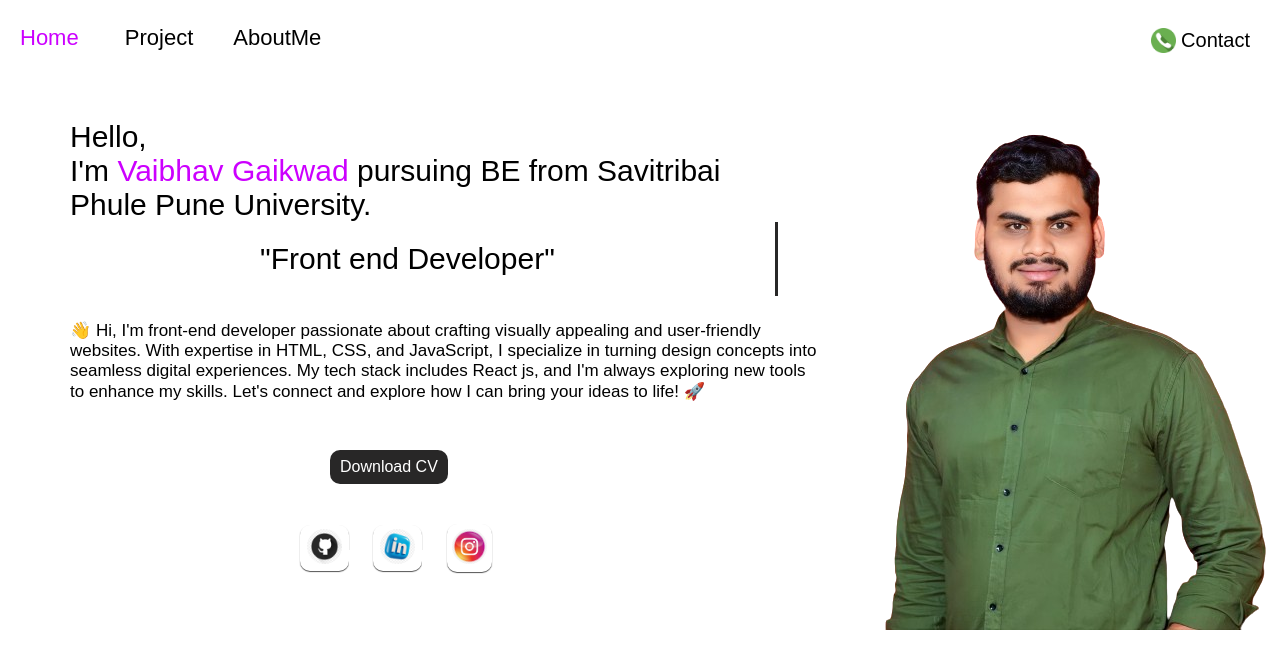
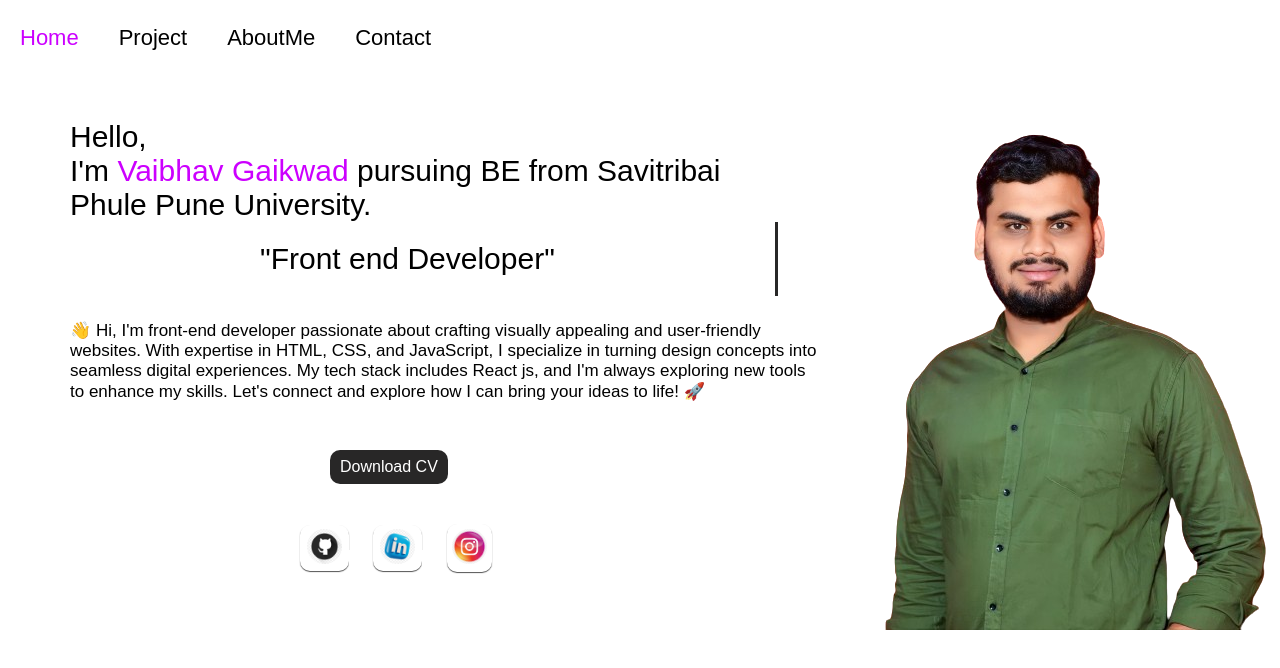
Before and after one commit to vaibhavgaikwad8476/Personal-portfolio, a React (Create React App) app: page / in a window 1280 px wide. Shown: the top 668 px of the page. Built offline with nearby package versions, Linux system fonts and the light colour scheme.

Commit message:
Update Navbar.js

```diff
--- a/src/Navbar/Navbar.js
+++ b/src/Navbar/Navbar.js
@@ -7,27 +7,11 @@ export default function Navbar() {
   return (
     <nav className='navbar'>
       <div className='div1'>
-      <NavLink className="nav-item" to="/"
-      // activeClass='active' spy={true} smooth={true} offset={-100} duration={500}
-      > Home</NavLink>
-
-      <NavLink to="/Project" className="nav-item"
-      // activeClass='active' spy={true} smooth={true} offset={-100} duration={500}
-      > Project</NavLink>
-
-      <NavLink to="/AboutMe" className="nav-item"
-      // activeClass='active' spy={true} smooth={true} offset={-100} duration={500}
-      >AboutMe</NavLink>
-
-      </div>
-
-      <NavLink to="/ContactUs" className="nav-item1"><button id="contact-btn"
-      //  onClick={()=>{
-      //   document.getElementById('contact').scrollIntoView();
-      // }}
-      >
-      <img id='contactimg' src={contact} alt="contactimage"/>
-      <span>Contact</span></button></NavLink>
+      <NavLink className="nav-item" to="/"> Home</NavLink>
+      <NavLink to="/Project" className="nav-item">Project</NavLink>
+      <NavLink to="/AboutMe" className="nav-item">AboutMe</NavLink>
+      <NavLink to="/ContactUs" className="nav-item">Contact</NavLink>
+    </div>
     </nav>
   )
 
```
